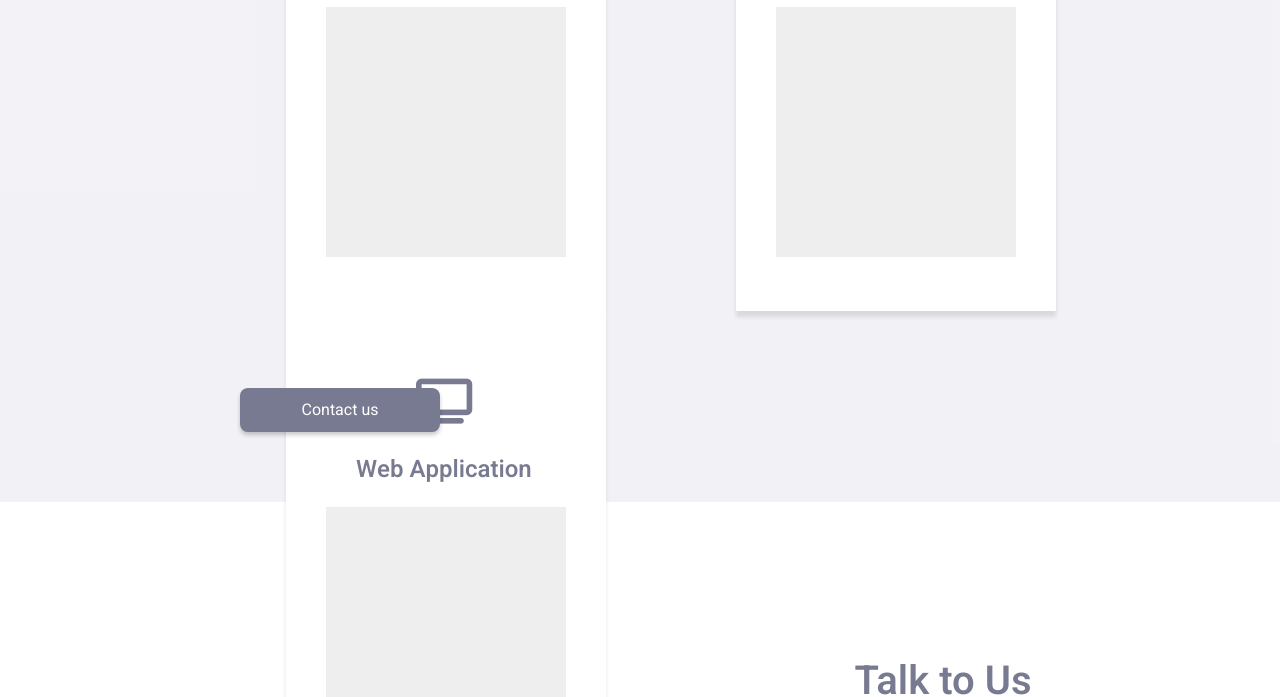
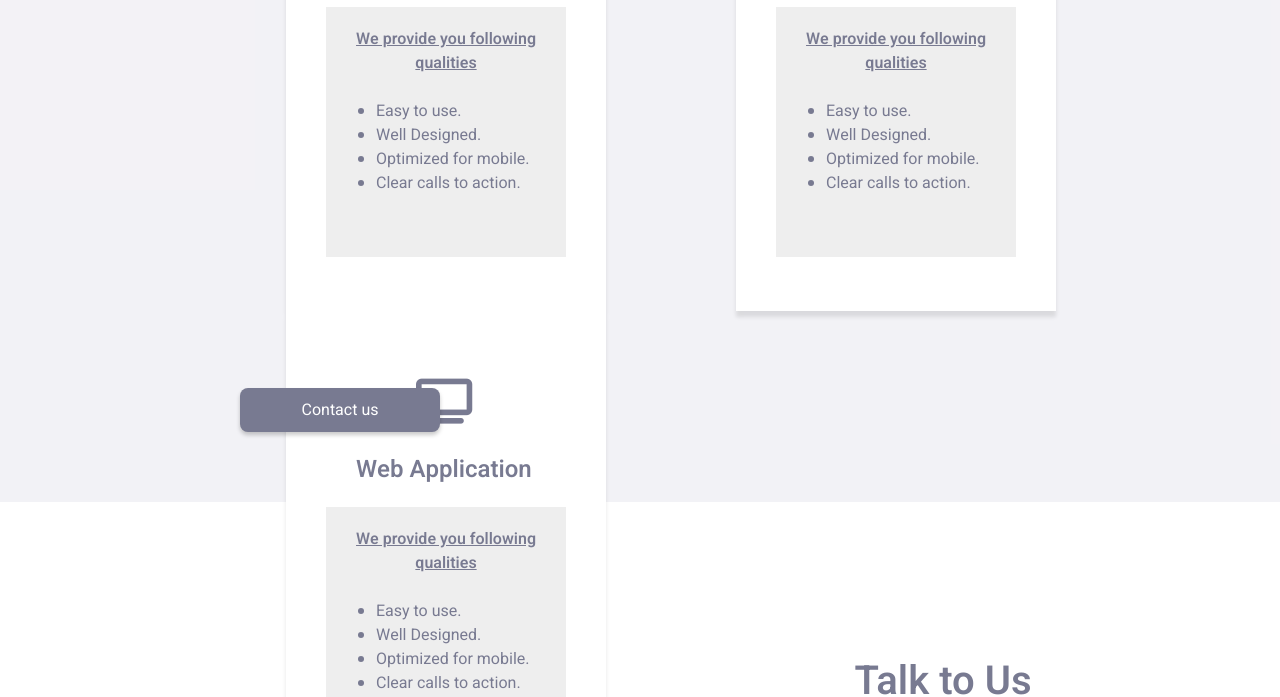
Before and after one commit to A-Tech-Services/AtechOfficialWebsite, a plain HTML site: page index.html in a window 1280 px wide. Shown: the part 1843-2540 px from the top of the page. Drawn offline with Linux system fonts and the light colour scheme.

Commit message:
site update

```diff
--- a/Styling/homepage.css
+++ b/Styling/homepage.css
@@ -40,16 +40,16 @@ html {
     top: 50px;
 }
 
-ul{
+.navbar ul{
     list-style-type: none;
 }
 
-li{
+.navbar li{
     display: inline;
     padding: 30px;
 }
 
-li a{
+.navbar li a{
     text-decoration: none;
     color: #0F044C;
     font-weight: 600;
--- a/index.html
+++ b/index.html
@@ -85,6 +85,15 @@
 
                     <div class="list" style="width: 240px;">
 
+                        <u><p style="font-weight: 600;">We provide you following <br> qualities</p></u><br>
+
+                        <ul style="margin-left: 50px;">
+                            <li>Easy to use.</li>
+                            <li>Well Designed.</li>
+                            <li>Optimized for mobile.</li>
+                            <li>Clear calls to action.</li>
+                        </ul>
+
                     </div>
                 </div>
             </div>
@@ -96,6 +105,15 @@
                     <h2 style="margin-left: 80px;">UI/UX Design</h2>
 
                     <div class="list" style="width: 240px;">
+
+                        <u><p style="font-weight: 600;">We provide you following <br> qualities</p></u><br>
+
+                        <ul style="margin-left: 50px;">
+                            <li>Easy to use.</li>
+                            <li>Well Designed.</li>
+                            <li>Optimized for mobile.</li>
+                            <li>Clear calls to action.</li>
+                        </ul>
 
                     </div>
                 </div>
@@ -109,6 +127,15 @@
                     <h2 style="margin-left: 60px;">Web Application</h2>
 
                     <div class="list" style="width: 240px;">
+
+                        <u><p style="font-weight: 600;">We provide you following <br> qualities</p></u><br>
+
+                        <ul style="margin-left: 50px;">
+                            <li>Easy to use.</li>
+                            <li>Well Designed.</li>
+                            <li>Optimized for mobile.</li>
+                            <li>Clear calls to action.</li>
+                        </ul>
 
                     </div>
                 </div>
```
